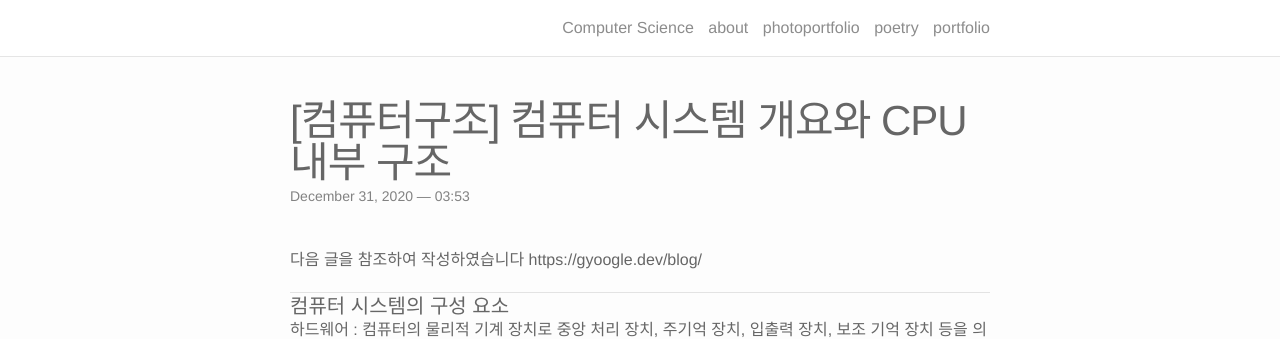
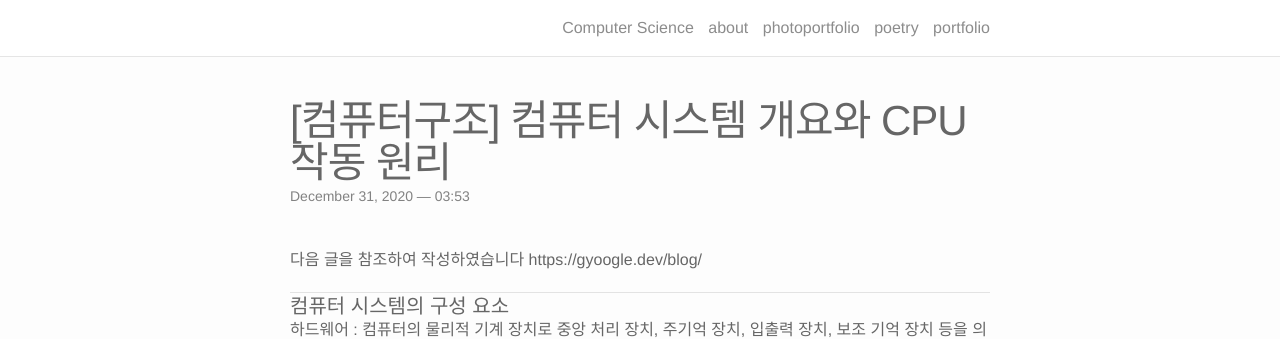
Before and after one commit to ShinDajeong/ShinDajeong.github.io, a Jekyll site: the page built from _posts/2020-12-31-1.markdown, in a window 1280 px wide and 900 px high. Shown: the top 339 px of the window. Built offline with Jekyll 4.4.1, drawn with Linux system fonts in a browser that asks for light colours; nearby versions of some CDN libraries.

Commit message:
20201231

```diff
--- a/_posts/2020-12-31-1.markdown
+++ b/_posts/2020-12-31-1.markdown
@@ -1,6 +1,6 @@
 ---
 layout: post
-title: '[컴퓨터구조] 컴퓨터 시스템 개요와 CPU 내부 구조'
+title: '[컴퓨터구조] 컴퓨터 시스템 개요와 CPU 작동 원리'
 date: 2020-12-31 03:53:00
 description: '컴퓨터 시스템의 구성, 하드웨어, 소프트웨어, CPU 기능과 동작'
 ---
```
